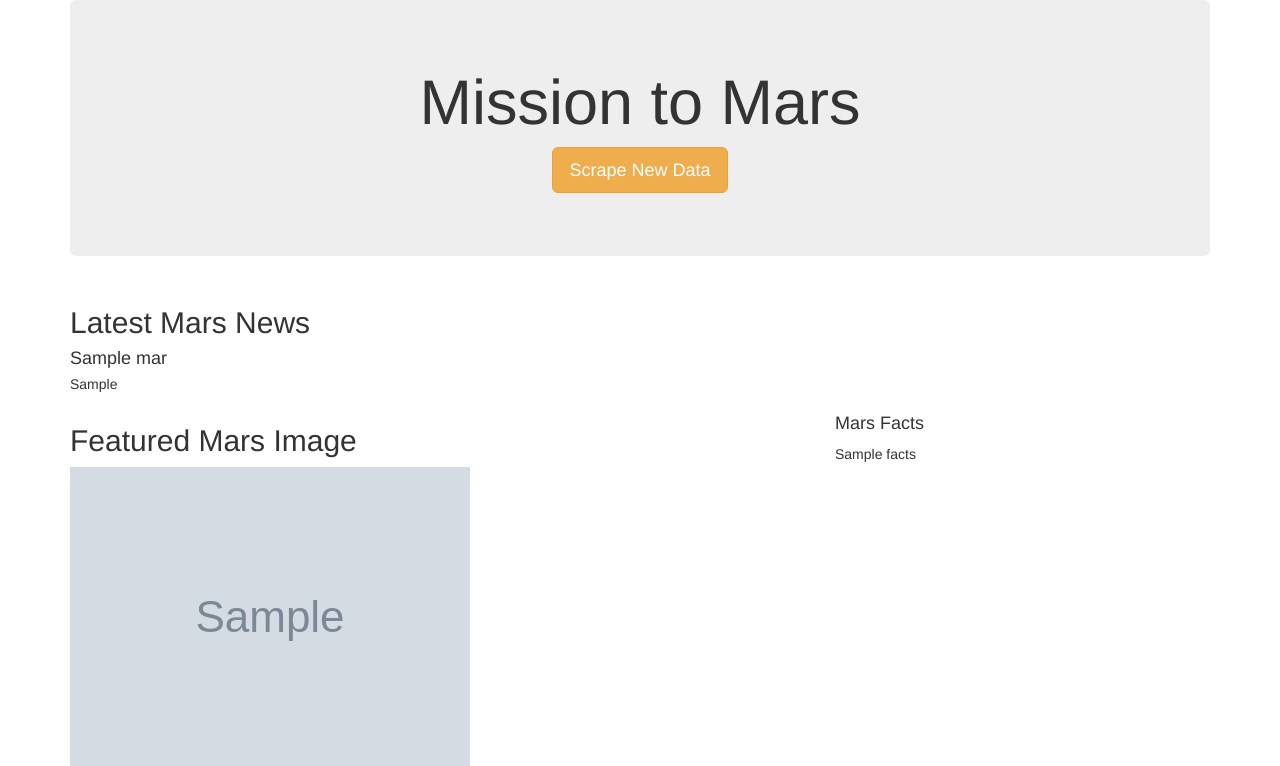
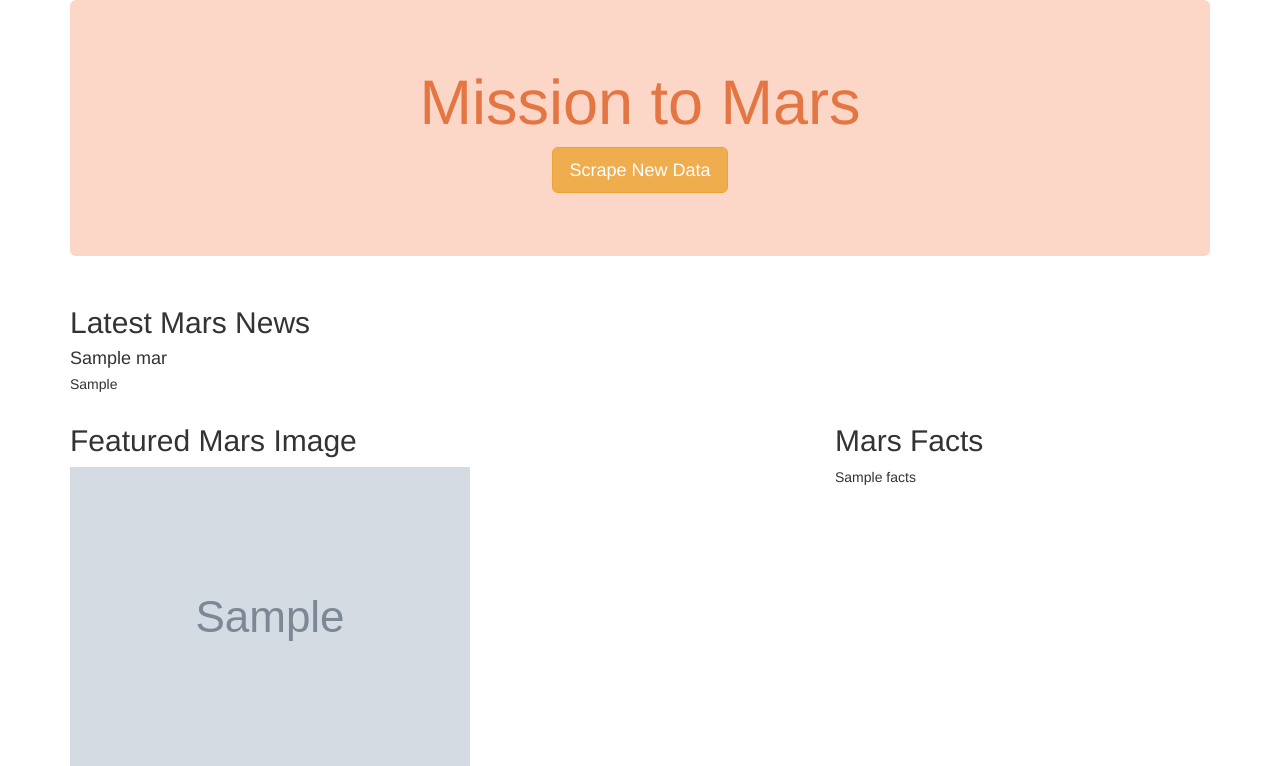
Before and after one commit to AndrejaCH/Mission-to-Mars, a Flask app: page / in a window 1280 px wide. Shown: the top 766 px of the page. Run offline with Flask 2, Linux system fonts and the light colour scheme; grey boxes marked "Sample" are stand-in pictures; a database or web service that is not in the repository returns one stand-in record (values such as "Sample title"); some libraries are stand-ins or nearby versions.

Commit message:
add bootstrap styling

```diff
--- a/Mars_Scraping/templates/index.html
+++ b/Mars_Scraping/templates/index.html
@@ -13,15 +13,15 @@
   <body>
     <div class="container">
       <!-- Add Jumbotron to Header -->
-      <div class="jumbotron text-center">
-        <h1>Mission to Mars</h1>
+      <div class="jumbotron text-center" style="background-color: #fcd6c6">
+        <h1 style="color: #e47643">Mission to Mars</h1>
         <!-- Add a button to activate scraping script -->
         <p><a class="btn btn-warning btn-lg" href="/scrape" role="button">Scrape New Data</a></p>
       </div>
 
       <!-- Add section for Mars News -->
       <div class="row" id="mars-news">
-        <div class="col-md-12">
+        <div class="col-sm-12">
           <div class="media">
             <div class="media-body">
               <h2>Latest Mars News</h2>
@@ -48,8 +48,9 @@
         <div class="col-md-4">
           <!-- Mars Facts -->
           <div class="row" id="mars-facts">
-            <h4>Mars Facts</h4>
-            {{ mars.facts | safe }}
+            <h2>Mars Facts</h2>
+            <table border="5"> </table>
+              <table border='5'> {{ mars.facts | safe }} </table>
           </div>
         </div>
       </div>
@@ -63,7 +64,7 @@
         {% for hemisphere in mars.hemispheres %}
         <div class="col-md-6">
           <div class="thumbnail">
-            <img src="{{hemisphere.img_url | default('static/images/error.png', true)}}" alt="...">
+            <img src="{{hemisphere.img_url | default('static/images/error.png', true)}}" alt="..." >
             <div class="caption">
               <h3>{{hemisphere.title}}</h3>
             </div>
```
